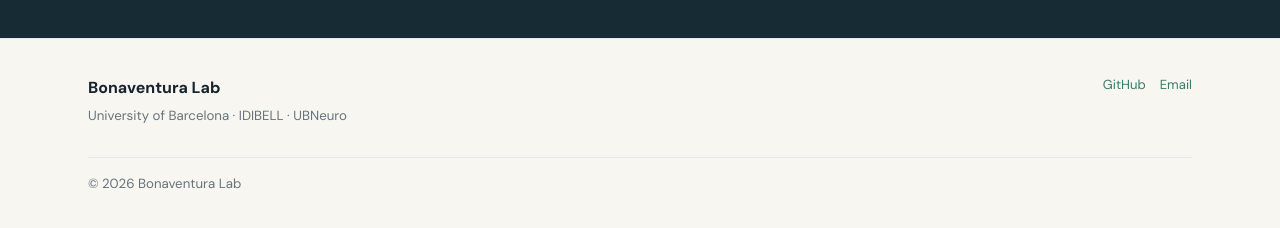
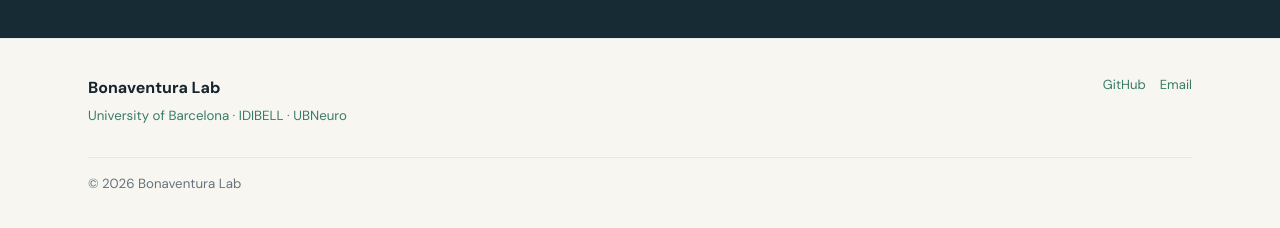
Before and after one commit to BonaventuraLab/BonaventuraLab.github.io, a Jekyll site: the page built from index.md, in a window 1280 px wide and 900 px high, scrolled down 1443 px. Shown: the part 665-893 px from the top of the window. Built offline with Jekyll 4.4.1, drawn with Linux system fonts in a browser that asks for light colours.

Commit message:
Update default.html

```diff
--- a/_layouts/default.html
+++ b/_layouts/default.html
@@ -27,19 +27,27 @@
   <main>
     {{ content }}
   </main>
+
 <footer class="site-footer">
   <div class="footer-inner">
     <div>
       <strong>Bonaventura Lab</strong>
-        <p>University of Barcelona · IDIBELL · UBNeuro</p>
+      <p>
+        {% for affiliation in site.data.affiliations %}
+          <a href="{{ affiliation.url }}">{{ affiliation.name }}</a>{% unless forloop.last %} · {% endunless %}
+        {% endfor %}
+      </p>
     </div>
+
     <div class="footer-links">
       <a href="{{ site.data.links.github }}">GitHub</a>
       <a href="mailto:jbonaventura@ub.edu">Email</a>
     </div>
+
     <p class="copyright">© {{ site.time | date: "%Y" }} Bonaventura Lab</p>
   </div>
 </footer>
+
   <script>
     const toggle = document.querySelector('.menu-toggle');
     const nav = document.querySelector('.site-nav');
```
Lines whose indentation alone changed are shown as unchanged.
